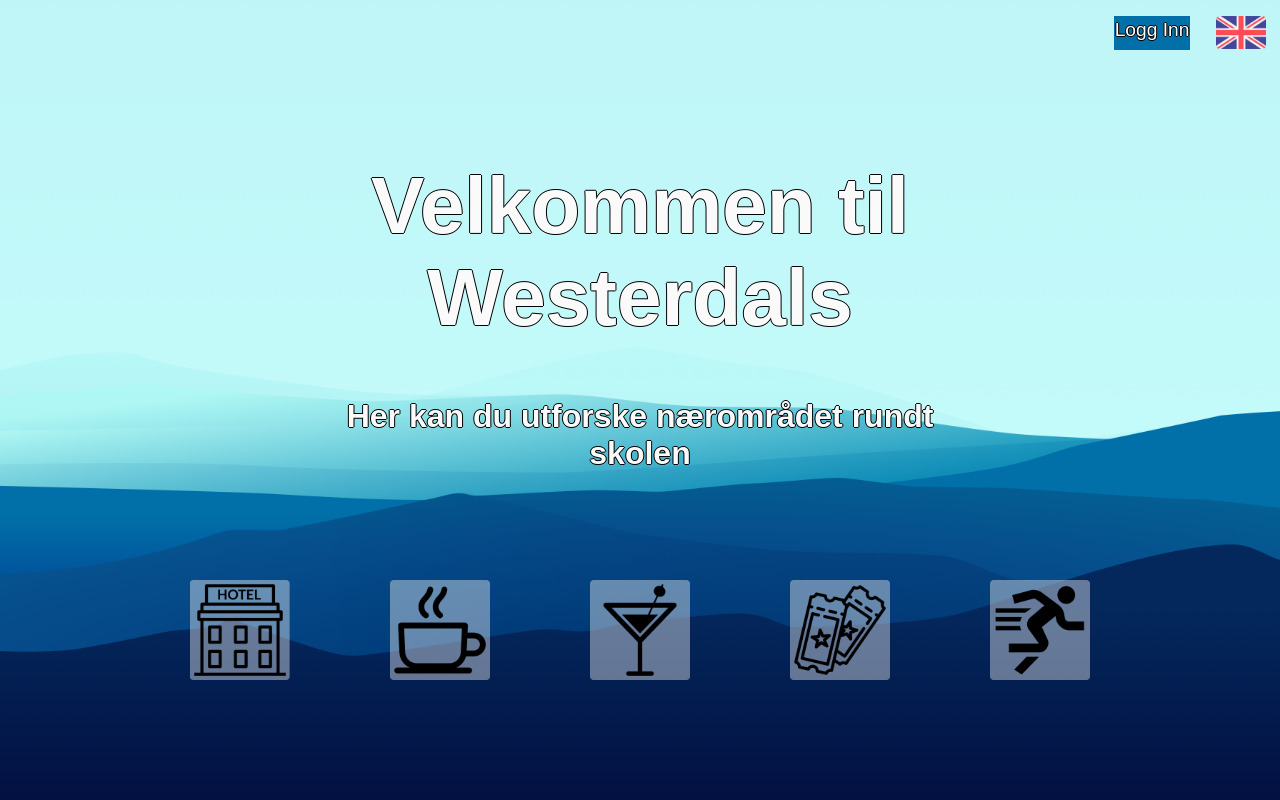
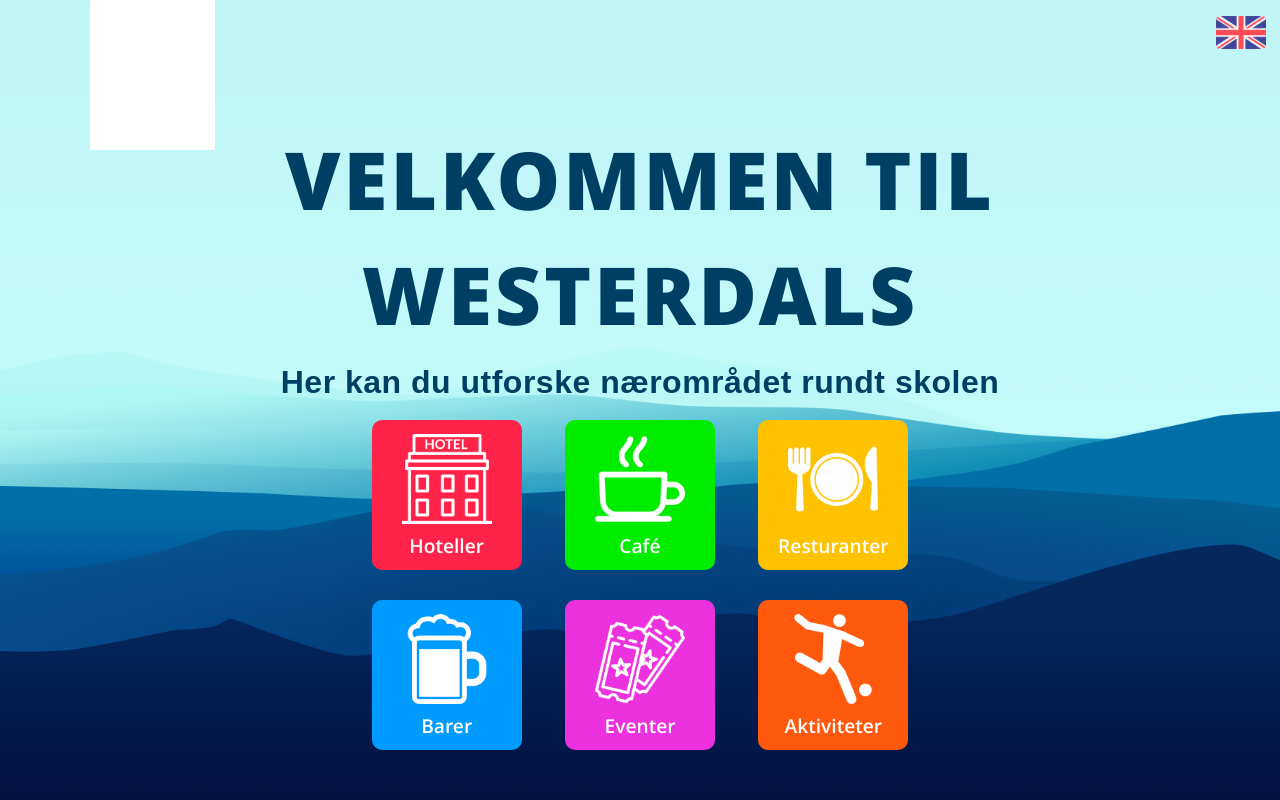
Before and after one commit to MiniMarker/PRO101_Exam, a PHP site: page / in a window 1280 px wide. Run offline with PHP 8.4, Linux system fonts and the light colour scheme.

Commit message:
Ny index

```diff
--- a/OpenSans/stylesheet.css
+++ b/OpenSans/stylesheet.css
@@ -1,19 +1,15 @@
 
 /* Klasser & id */
 h1{
-    font-family: 'open_sansbold';
+    font-family: 'open_sansextrabold';
 }
 
 p{
     font-family: 'open_sansregular';
 }
 
-.text-title, .text-undertitle, .frame-title{
+.button p{
     font-family: 'open_sanssemibold';
-}
-
-.year{
-    font-family: 'open_sansbold_italic';
 }
 
 /* Fonts */
--- a/css/index.css
+++ b/css/index.css
@@ -8,48 +8,11 @@ body {
     height: 100vh;
 }
 
-#textbox {
-    width: 50%;
-    height: 100px;
-    position: relative;
-    top: 20%;
-    margin: auto;
-
-}
-
 #background {
     width: 100%;
     height: 100%;
     position: absolute;
 }
-
-#buttons {
-    display: grid;
-    grid-template-columns: 1fr 1fr 1fr 1fr 1fr;
-    grid-column-gap: 100px;
-    position: relative;
-    height: 100px;
-    top: 60%;
-     width: 900px;
-    margin: auto;
-}
-
-.button{
-    width: 100px;
-    height: 100px;
-    position: relative;
-}
-#title {
-    color: rgb(250,250,250);
-    text-shadow: -1px 0px black, 0px 1px black, 1px 0px black, 0px -1px black;
-    position: relative;
-    text-align: center;
-    margin-top: auto;
-    font-size: 5em;
-    font-family: sans-serif;
-}
-
-
 
 #languageFlag {
     position: absolute;
@@ -58,30 +21,111 @@ body {
     top: 2%;
 }
 
-#title2 {
-    color: rgb(250,250,250);
-    text-shadow: -1px 0px black, 0px 1px black, 1px 0px black, 0px -1px black;
+/* TEKST */
+
+#textbox {
+    width: 60%;
+    height: 100px;
+    position: relative;
+    top: 15%;
+    margin: auto;
+
+}
+
+#title {
+    color: rgb(0, 63, 100);
+    position: relative;
+    text-align: center;
+    margin-top: auto;
+    font-size: 5em;
+    text-transform: uppercase;
+    letter-spacing: 3px;
+}
+
+#undertitle {
+    color: rgb(0, 63, 100);
+    letter-spacing: .5px;
     position: relative;
     text-align: center;
     font-size: 2em;
     font-family: sans-serif;
+    top: -40%;
 }
 
-#loginbutton {
-    font-family: sans-serif;
-    text-shadow: -1px 0px black, 0px 1px black, 1px 0px black, 0px -1px black;
-    top: 5px;
-    width: 6%;
-    height: 34px;
-    background-color: rgb(2, 112, 168);
-    border: 0;
-    color: rgb(255, 255, 255);
+hr {
+    border: 1px solid grey;
+    width: 700px;
+    position: relative;
+    top: 37%;
+}
+
+/* BUTTONS */
+
+#buttons {
+    display: grid;
+    grid-template-columns: 1fr 1fr 1fr;
+    grid-column-gap: 30px;
+    grid-row-gap: 30px;
+    position: relative;
+    top: 40%;
+    width: 550px;
+    margin: auto;
+}
+
+.button{
+    width: 150px;
+    height: 150px;
+    position: relative;
+    border-radius: 10px;
+    margin: auto;
+}
+
+.button img {
+    height: 60%;
+    display: block;
+    margin: auto;
+    padding-top: 9%;
+}
+.button p{
+    text-align: center;
+    color: white;
     font-size: 1.2em;
-    outline: none;
-    position: absolute;
-    text-align: center;
-    left: 87%;
-    top: 2%;
-    line-height: 150%;
+    position: relative;
+    top: -10px;
 
 }
+
+#hotel-button {
+    background-color: rgb(255, 35, 73);
+}
+
+#cafe-button {
+    background-color: rgb(0, 237, 0);
+}
+
+#resturant-button {
+    background-color: rgb(255, 194, 0);
+}
+
+#beer-button {
+    background-color: rgb(0, 155, 255);
+}
+
+#ticket-button {
+    background-color: rgb(236, 50, 223);
+}
+
+#activity-button {
+    background-color: rgb(255, 89, 13);
+}
+
+/* BOOKMARK */
+
+#bookmark{
+    position: absolute;
+    top: 0;
+    left: 7%;
+    height: 150px;
+    width: 125px;
+    background-color: rgb(255, 255, 255);
+}
--- a/index.html
+++ b/index.html
@@ -17,25 +17,52 @@
 <body>
 <div id="container">
 <img id="background" src="img/background.png">
+    <div id="bookmark">
+
+
+    </div>
+
     <div id="textbox">
         <h1 id="title"> Velkommen til <span contenteditable>Westerdals</span></h1> <!-- Easter Egg? "contenteditable" -->
-        <h3 id="title2">Her kan du utforske nærområdet rundt skolen</h3>
+        <h3 id="undertitle">Her kan du utforske nærområdet rundt skolen</h3>
     </div>
 
     <div id="buttons">
-        <a href="results.php"><img class="button" id="hotelbutton" src="img/icons/hotel.png"></a>
-        <a href=""><img class="button" id="cafebutton" src="img/icons/coffee-cup.png"></a>
-        <a href=""><img class="button" id="drinkbutton" src="img/icons/cocktail.png"></a>
-        <a href=""><img class="button" id="eventbutton" src="img/icons/tickets.png"></a>
-        <a href=""><img class="button" id="sportbutton" src="img/icons/sport.png"></a>
+            <div class="button" id="hotel-button">
+                <img id="hotel-img" src="img/icons/hotel.png">
+                <p>Hoteller</p>
+            </div>
+
+            <div class="button" id="cafe-button">
+                <img src="img/icons/coffee-cup.png">
+                <p>Café</p>
+            </div>
+
+            <div class="button" id="resturant-button">
+                <img src="img/icons/resturants.png">
+                <p>Resturanter</p>
+            </div>
+
+            <div class="button" id="beer-button">
+                <img src="img/icons/drink-beer-jar.png">
+                <p>Barer</p>
+            </div>
+
+            <div class="button" id="ticket-button">
+                <img src="img/icons/tickets.png">
+                <p>Eventer</p>
+            </div>
+
+            <div class="button" id="activity-button">
+                <img src="img/icons/activity.png">
+                <p>Aktiviteter</p>
+            </div>
     </div>
-    <img id="languageFlag" src="img/flag/english2.png">
-    <div id="loginbutton">Logg Inn</div>
-
-
-</div>
 
 
 
+    <img id="languageFlag" src="img/flag/english2.png">
+</div>
+
 </body>
 </html>
```
Also changed, not shown: img/icons/activity.png (added), img/icons/cocktail.png (deleted), img/icons/coffee-cup.png, img/icons/drink-beer-jar.png (added), img/icons/hotel.png, img/icons/resturants.png (added), img/icons/sport.png (deleted), img/icons/tickets.png.
